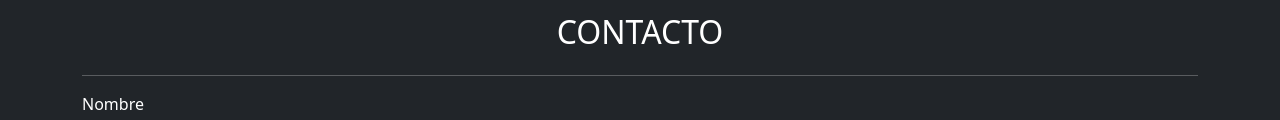
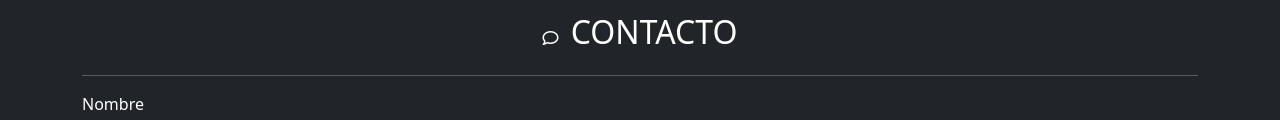
Before and after one commit to JuanaC24/Viajes_Chile, a plain HTML site: page index.html in a window 1280 px wide. Shown: the part 1964-2084 px from the top of the page. Drawn offline with nearby package versions, Linux system fonts and the light colour scheme.

Commit message:
nuevo icono linea 190

```diff
--- a/index.html
+++ b/index.html
@@ -187,6 +187,7 @@
     </section>
     <section id="contacto" class="container mb-5 ">
         <div class="TitleSection text-center mt-3">
+          <i class="far fa-comment me-2"></i>
           <h2 class="d-inline-block">CONTACTO</h2>
           <hr>
         </div>
```
